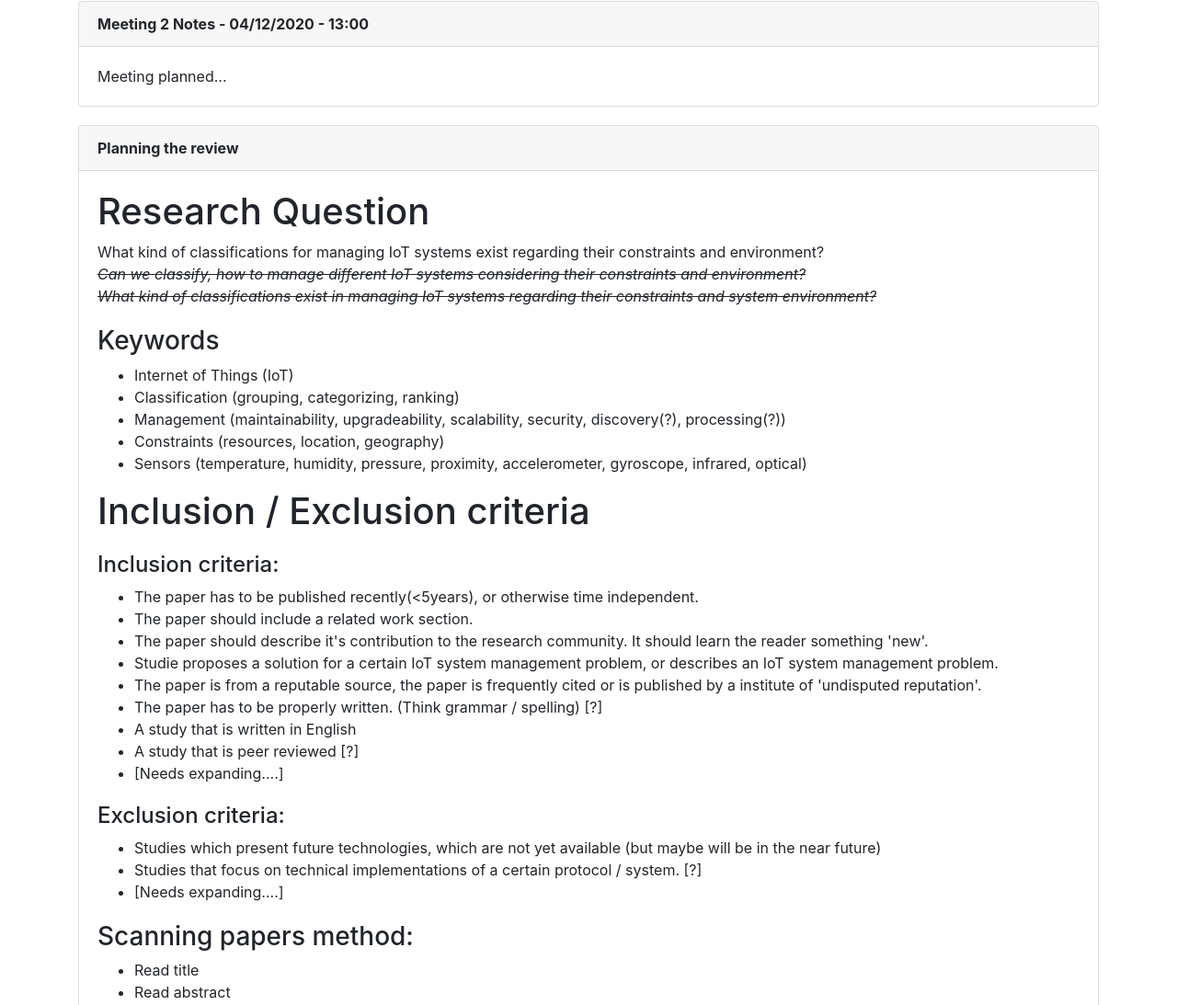
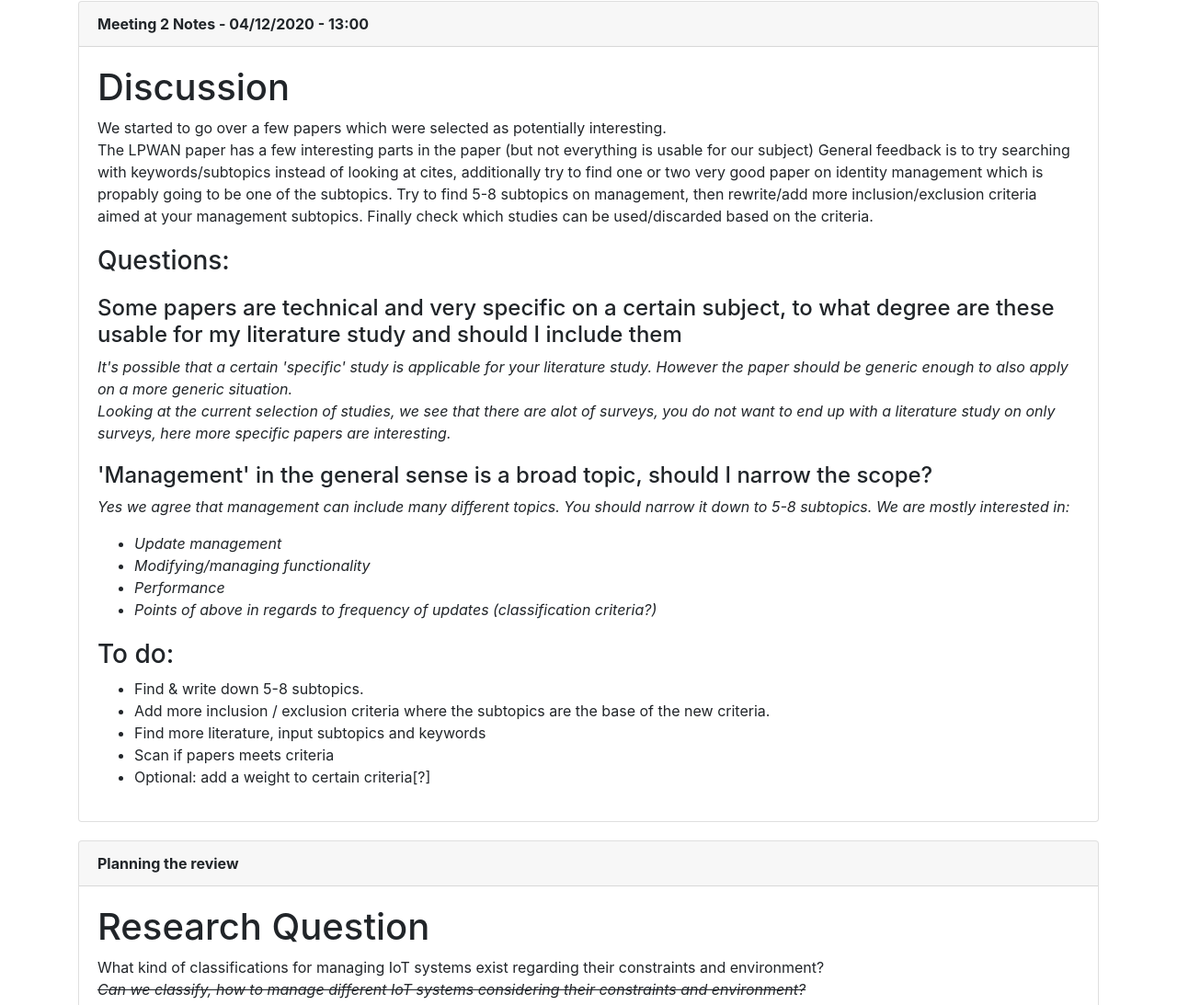
Before and after one commit to JaySheombar/LiteratureStudy, a plain HTML site: page index.html in a window 1280 px wide. Shown: the part 769-1862 px from the top of the page at 92% size. Drawn offline with nearby package versions, Linux system fonts and the light colour scheme.

Commit message:
Updated with meeting 2

```diff
--- a/index.html
+++ b/index.html
@@ -105,7 +105,41 @@
 							<b>Meeting 2 Notes - 04/12/2020 - 13:00</b>
 						</div>
 						<div class="card-body">
-							Meeting planned...
+							<h1>Discussion</h1>
+							<p>
+								We started to go over a few papers which were selected as potentially interesting. <br />
+								The LPWAN paper has a few interesting parts in the paper (but not everything is usable for our subject)
+								General feedback is to try searching with keywords/subtopics instead of looking at cites, additionally try to find one or two very good paper on identity management which is propably going to be one of the subtopics.
+								Try to find 5-8 subtopics on management, then rewrite/add more inclusion/exclusion criteria aimed at your management subtopics. Finally check which studies can be used/discarded based on the criteria.
+							</p>
+							<h3>Questions:</h3>
+							<h4>Some papers are technical and very specific on a certain subject, to what degree are these usable for my literature study and should I include them</h4>
+							<p>
+								<i>
+									It's possible that a certain 'specific' study is applicable for your literature study. However the paper should be generic enough to also apply on a more generic situation. <br />
+									Looking at the current selection of studies, we see that there are alot of surveys, you do not want to end up with a literature study on only surveys, here more specific papers are interesting.
+								</i>
+							</p>
+							<h4>'Management' in the general sense is a broad topic, should I narrow the scope? </h4>
+							<p>
+								<i>
+									Yes we agree that management can include many different topics. You should narrow it down to 5-8 subtopics. We are mostly interested in:
+									<ul>
+										<li>Update management</li>
+										<li>Modifying/managing functionality</li>
+										<li>Performance</li>
+										<li>Points of above in regards to frequency of updates (classification criteria?)</li>
+									</ul>
+								</i>
+							</p>
+							<h3>To do:</h3>
+							<ul>
+								<li>Find & write down 5-8 subtopics.</li>
+								<li>Add more inclusion / exclusion criteria where the subtopics are the base of the new criteria.</li>
+								<li>Find more literature, input subtopics and keywords</li>
+								<li>Scan if papers meets criteria</li>
+								<li>Optional: add a weight to certain criteria[?]</li>
+							</ul>
 						</div>
 					</div>
 				</div>
```
